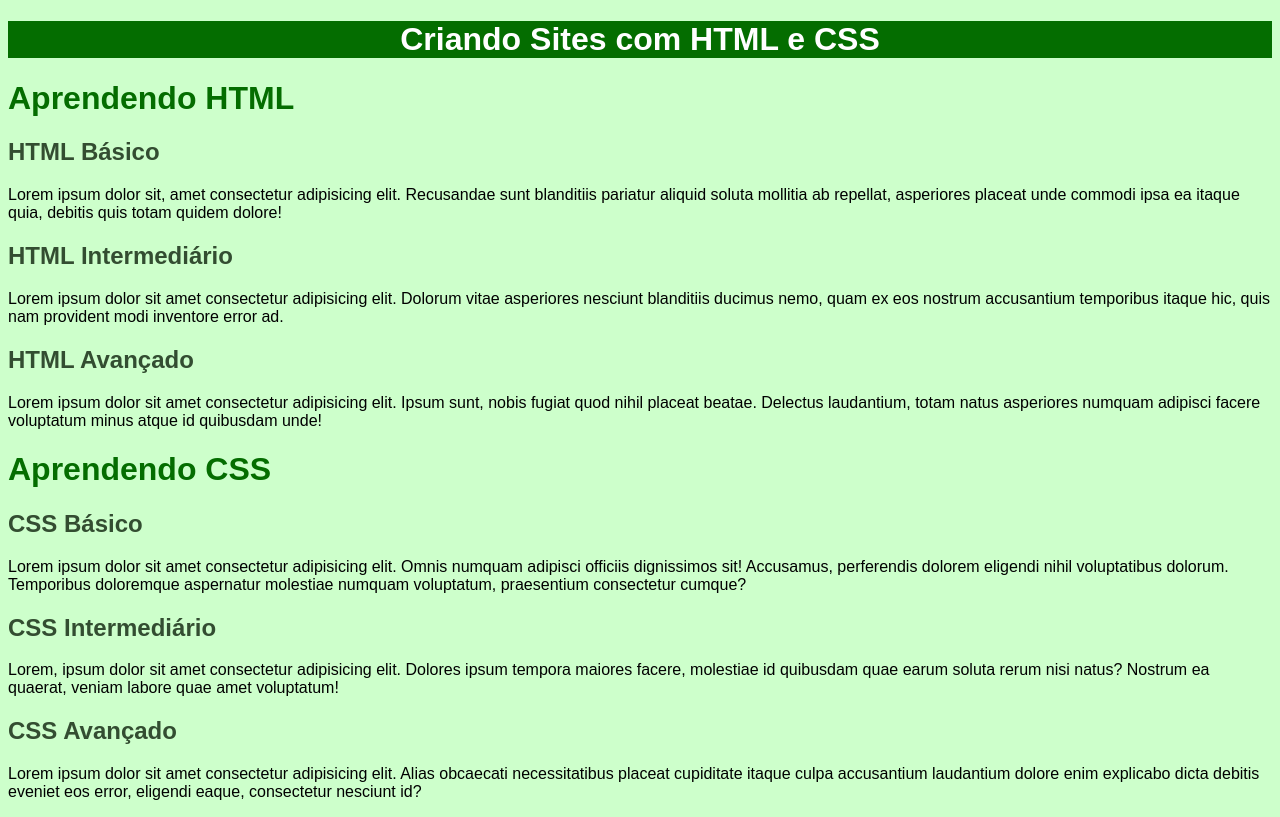
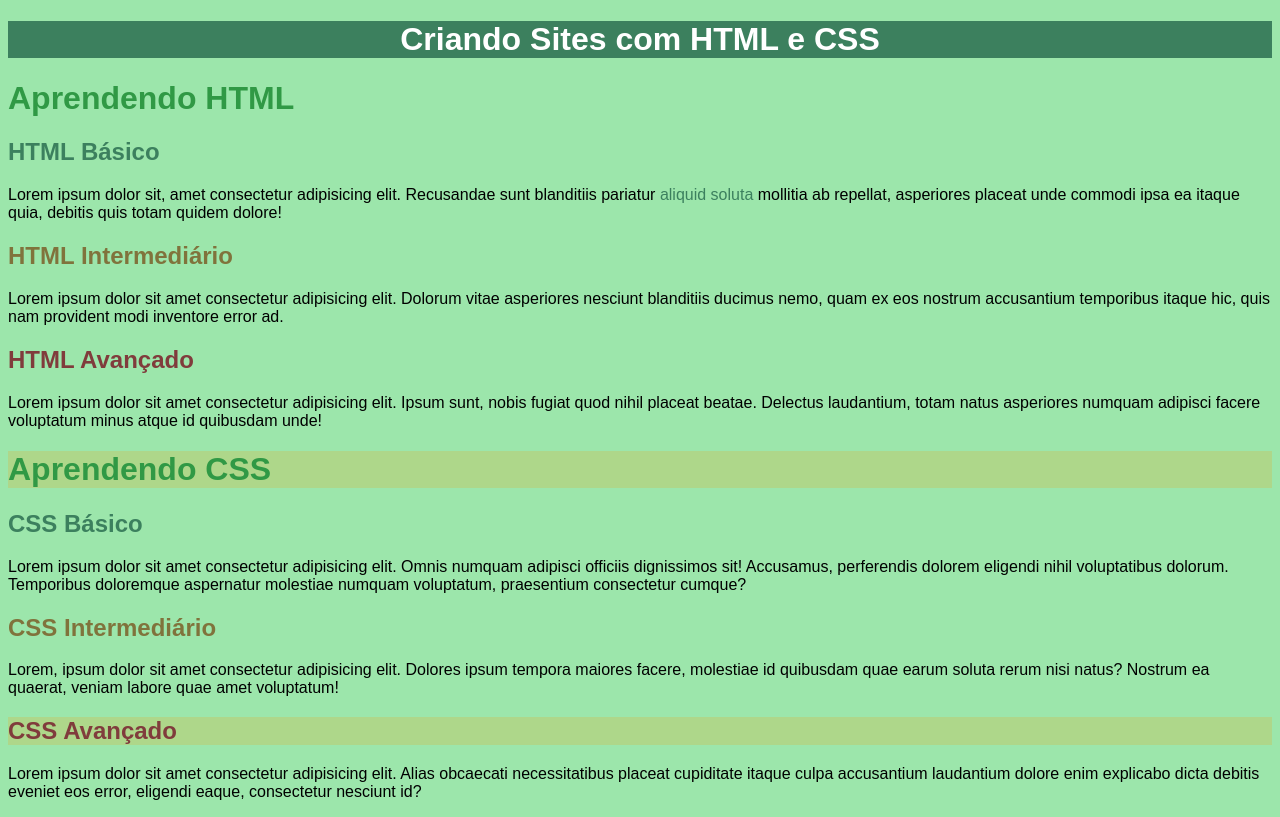
Before and after one commit to taisfonsec/Curso-HTML5-1, a plain HTML site: page html-css/exercicios/ex019/index.html in a window 1280 px wide. Drawn offline with Linux system fonts and the light colour scheme.

Commit message:
Add files via upload

```diff
--- a/html-css/exercicios/ex019/index.html
+++ b/html-css/exercicios/ex019/index.html
@@ -7,20 +7,20 @@
     <link rel="stylesheet" href="style.css">
 </head>
 <body>
-    <h1 id="principal">Criando Sites com HTML e CSS</h1>
+    <h1 id="principal" class="destaque">Criando Sites com HTML e CSS</h1>
     <h1>Aprendendo HTML</h1>
-    <h2>HTML Básico</h2>
-    <p>Lorem ipsum dolor sit, amet consectetur adipisicing elit. Recusandae sunt blanditiis pariatur aliquid soluta mollitia ab repellat, asperiores placeat unde commodi ipsa ea itaque quia, debitis quis totam quidem dolore!</p>
-    <h2>HTML Intermediário</h2>
+    <h2 class="basico">HTML Básico</h2>
+    <p>Lorem ipsum dolor sit, amet consectetur adipisicing elit. Recusandae sunt blanditiis pariatur <span class="basico">aliquid soluta</span> mollitia ab repellat, asperiores placeat unde commodi ipsa ea itaque quia, debitis quis totam quidem dolore!</p>
+    <h2 class="intermediario">HTML Intermediário</h2>
     <p>Lorem ipsum dolor sit amet consectetur adipisicing elit. Dolorum vitae asperiores nesciunt blanditiis ducimus nemo, quam ex eos nostrum accusantium temporibus itaque hic, quis nam provident modi inventore error ad.</p>
-    <h2>HTML Avançado</h2>
+    <h2 class="avancado">HTML Avançado</h2>
     <p>Lorem ipsum dolor sit amet consectetur adipisicing elit. Ipsum sunt, nobis fugiat quod nihil placeat beatae. Delectus laudantium, totam natus asperiores numquam adipisci facere voluptatum minus atque id quibusdam unde!</p>
-    <h1>Aprendendo CSS</h1>
-    <h2>CSS Básico</h2>
+    <h1 class="destaque">Aprendendo CSS</h1>
+    <h2 class="basico">CSS Básico</h2>
     <p>Lorem ipsum dolor sit amet consectetur adipisicing elit. Omnis numquam adipisci officiis dignissimos sit! Accusamus, perferendis dolorem eligendi nihil voluptatibus dolorum. Temporibus doloremque aspernatur molestiae numquam voluptatum, praesentium consectetur cumque?</p>
-    <h2>CSS Intermediário</h2>
+    <h2 class="intermediario">CSS Intermediário</h2>
     <p>Lorem, ipsum dolor sit amet consectetur adipisicing elit. Dolores ipsum tempora maiores facere, molestiae id quibusdam quae earum soluta rerum nisi natus? Nostrum ea quaerat, veniam labore quae amet voluptatum!</p>
-    <h2>CSS Avançado</h2>
+    <h2 class="avancado destaque">CSS Avançado</h2>
     <p>Lorem ipsum dolor sit amet consectetur adipisicing elit. Alias obcaecati necessitatibus placeat cupiditate itaque culpa accusantium laudantium dolore enim explicabo dicta debitis eveniet eos error, eligendi eaque, consectetur nesciunt id?</p>
 </body>
 </html>
--- a/html-css/exercicios/ex019/style.css
+++ b/html-css/exercicios/ex019/style.css
@@ -1,25 +1,41 @@
 @charset "UTF-8";
 
 /*
-    id = #
-    class = .
+    id = #      só pode um elemento
+    class = .   pode vários elementos
 */
 
 body {
-    background-color: rgb(205, 255, 203);
+    background-color: #9CE6AB;
     font-family: Arial, Helvetica, sans-serif;
 }
 
 h1 {
-    color: rgb(4, 109, 0);
+    color: #309945;
 }
 
 h1#principal {
     text-align: center;
-    background-color: rgb(4, 109, 0);
+    background-color: #3c805e;
     color: white;
 }
 
 h2 {
-    color: rgb(51, 77, 49);
+    color: #3A553F;
 }
+
+.basico {
+    color: #3c805e
+}
+
+.intermediario {
+    color: #80733c;
+}
+
+.avancado {
+    color: #803c3c;
+}
+
+.destaque  {
+    background-color: #c5c56070;
+}
```
